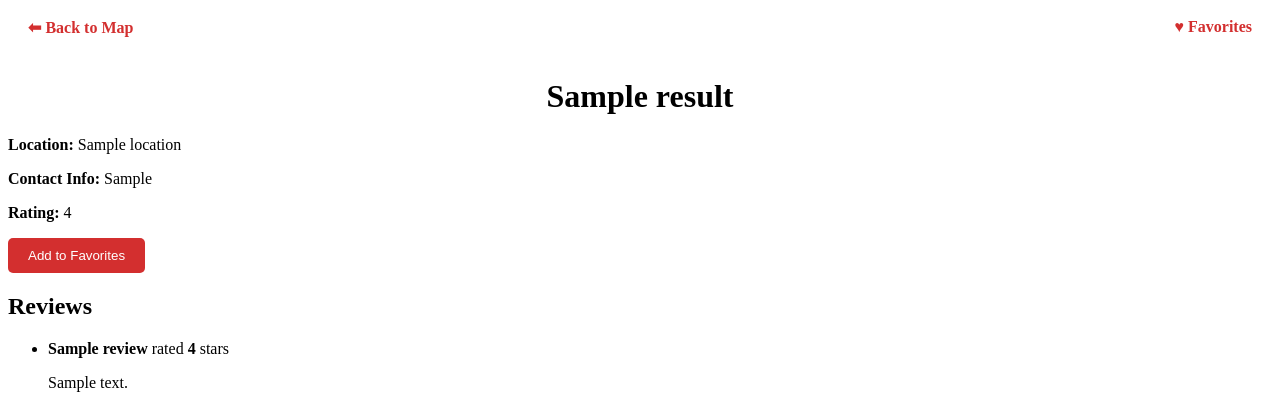
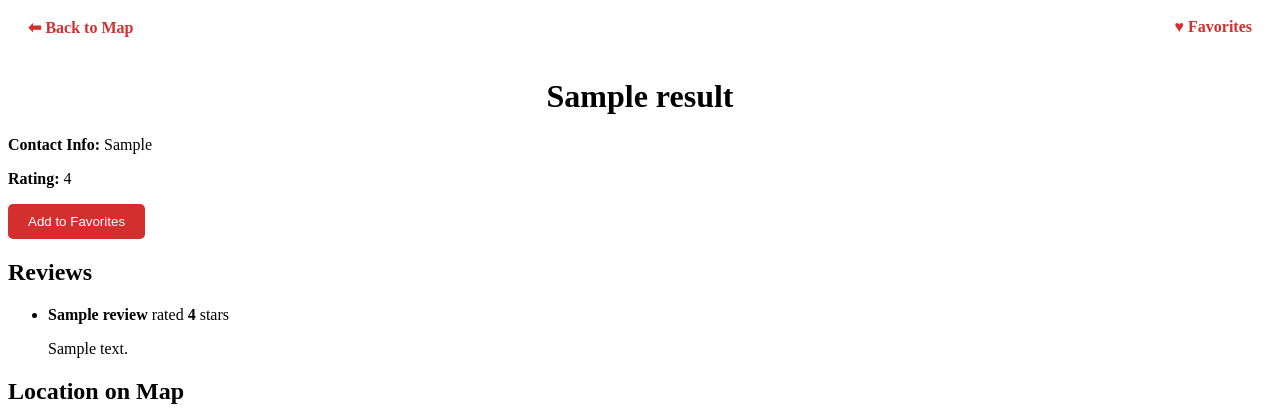
Before and after one commit to jmb245/Food-Finder, a Django app: page /restaurants/restaurant/1/ in a window 1280 px wide. Shown: the top 413 px of the page. Run offline with Django 5.2, Linux system fonts and the light colour scheme; a user stored in the database is signed in; data comes from the database, SQL or seed files in the repository; a database or web service that is not in the repository returns one stand-in record (values such as "Sample title"); data that the repository does not hold is empty; some libraries are stand-ins or nearby versions.

Commit message:
small changes to restaurant detail screen, location

```diff
--- a/restaurants/templates/restaurants/restaurant_detail.html
+++ b/restaurants/templates/restaurants/restaurant_detail.html
@@ -24,7 +24,6 @@
     </header>
 
     <section class="restaurant-info">
-        <p><strong>Location:</strong> {{ restaurant.location }}</p>
         <p><strong>Contact Info:</strong> {{ restaurant.contact_info|default:"Not available" }}</p>
         <p><strong>Rating:</strong> {{ restaurant.rating|default:"Not rated" }}</p>
 
--- a/restaurants/templates/restaurants/restaurant_favorite_detail.html
+++ b/restaurants/templates/restaurants/restaurant_favorite_detail.html
@@ -60,7 +60,6 @@
     </header>
 
     <section class="restaurant-info">
-        <p><strong>Location:</strong> {{ restaurant.location }}</p>
         <p><strong>Contact Info:</strong> {{ restaurant.contact_info|default:"Not available" }}</p>
         <p><strong>Rating:</strong> {{ restaurant.rating|default:"Not rated" }}</p>
 
```
